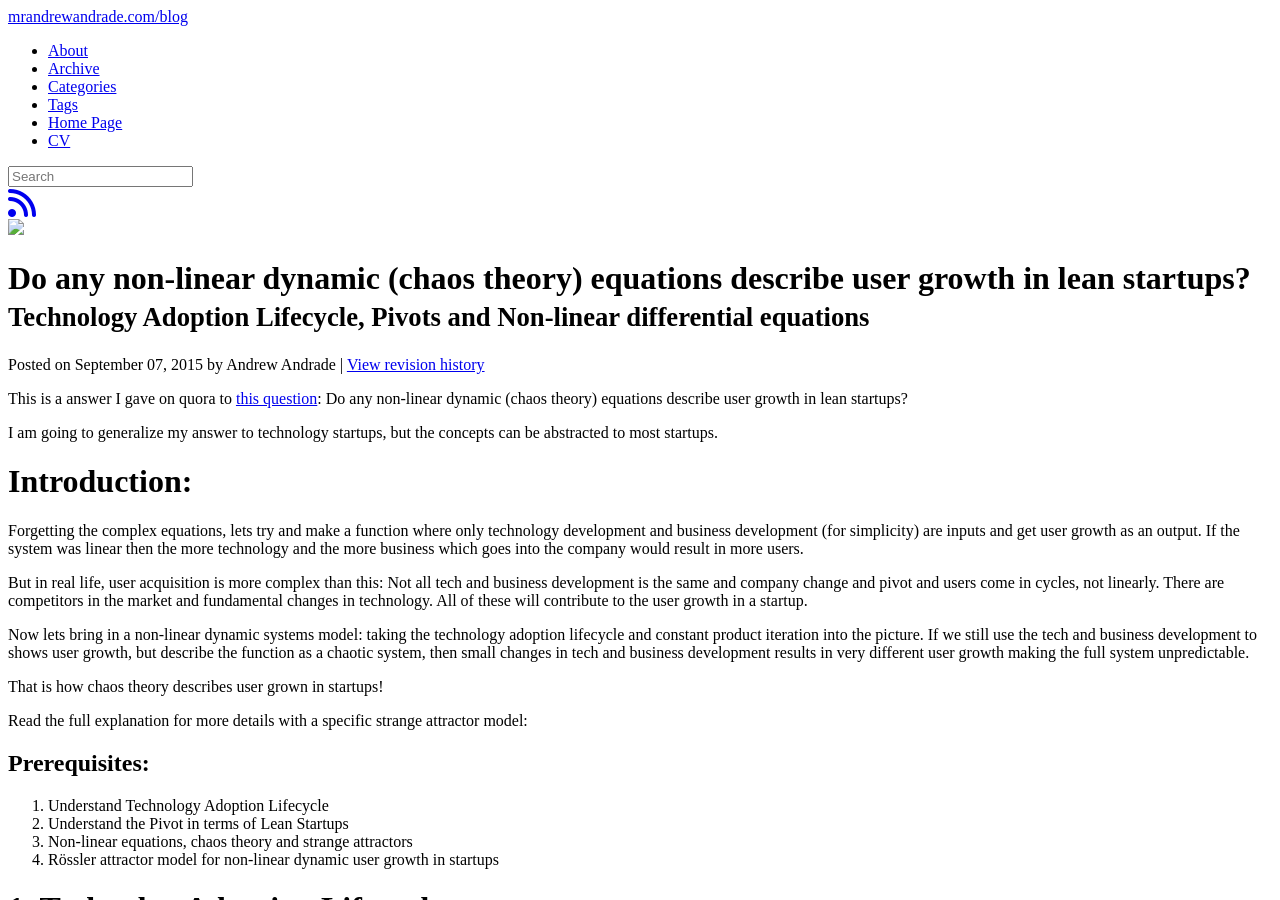
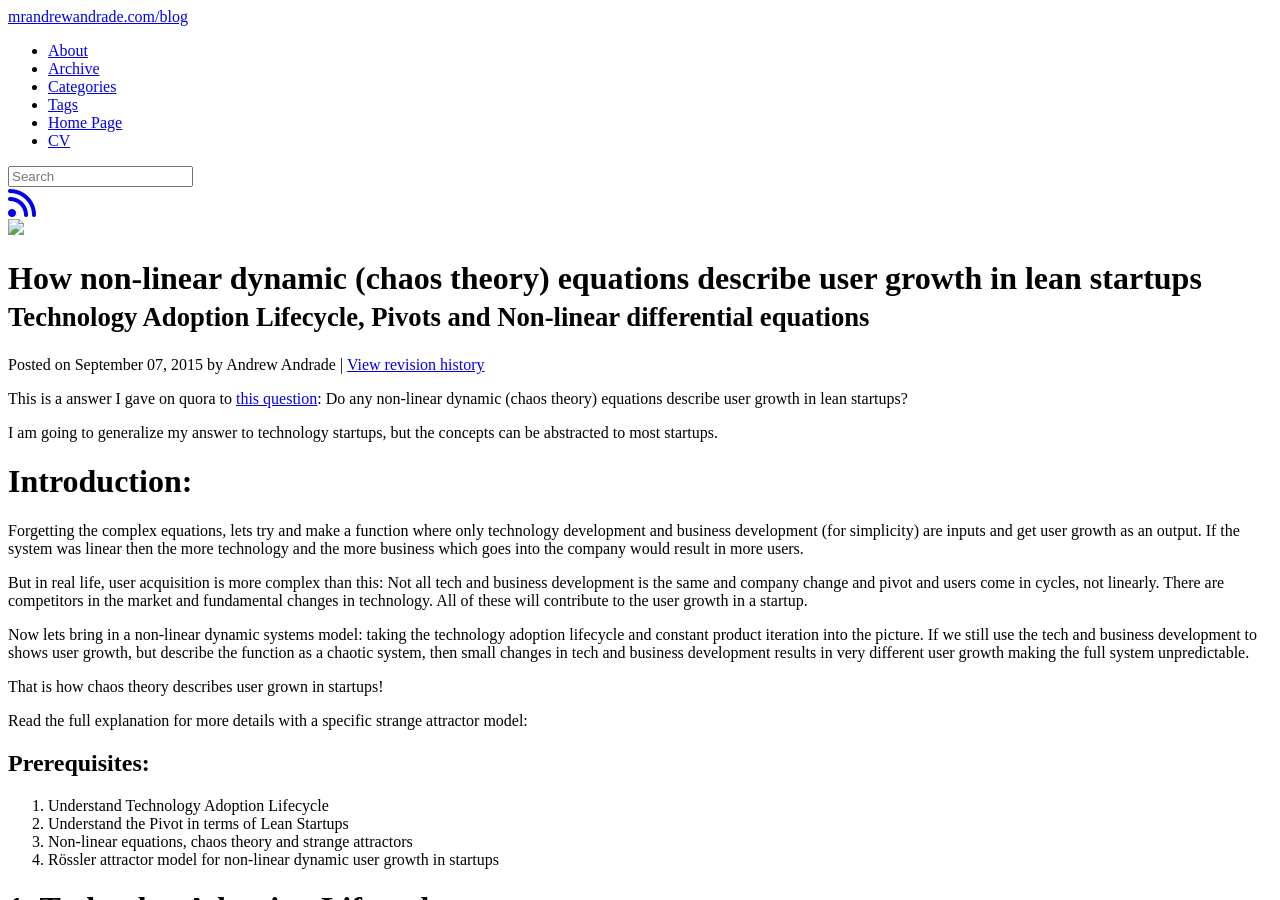
Before and after one commit to mrandrewandrade/blog, a Jekyll site: the page built from _posts/2015-09-07-chaos-theory-and-user-growth-in-lean-startups.md, in a window 1280 px wide and 900 px high. Built offline with Jekyll 4.4.1, drawn with Linux system fonts in a browser that asks for light colours; nearby versions of some CDN libraries; library files that are not in the unit come from our copies; comment, search, counter and statistics services are not loaded.

Commit message:
fixed title

```diff
--- a/_posts/2015-09-07-chaos-theory-and-user-growth-in-lean-startups.md
+++ b/_posts/2015-09-07-chaos-theory-and-user-growth-in-lean-startups.md
@@ -1,6 +1,6 @@
 ---
 layout: post
-title: "Do any non-linear dynamic (chaos theory) equations describe user growth in lean startups?"
+title: "How non-linear dynamic (chaos theory) equations describe user growth in lean startups"
 tagline: "Technology Adoption Lifecycle, Pivots and Non-linear differential equations"
 description: "My answer to quora to Do any non-linear dynamic (chaos theory) equations describe user growth in lean startups?"
 category: [Quora Answers, Start-ups, Cross-posts]
```
